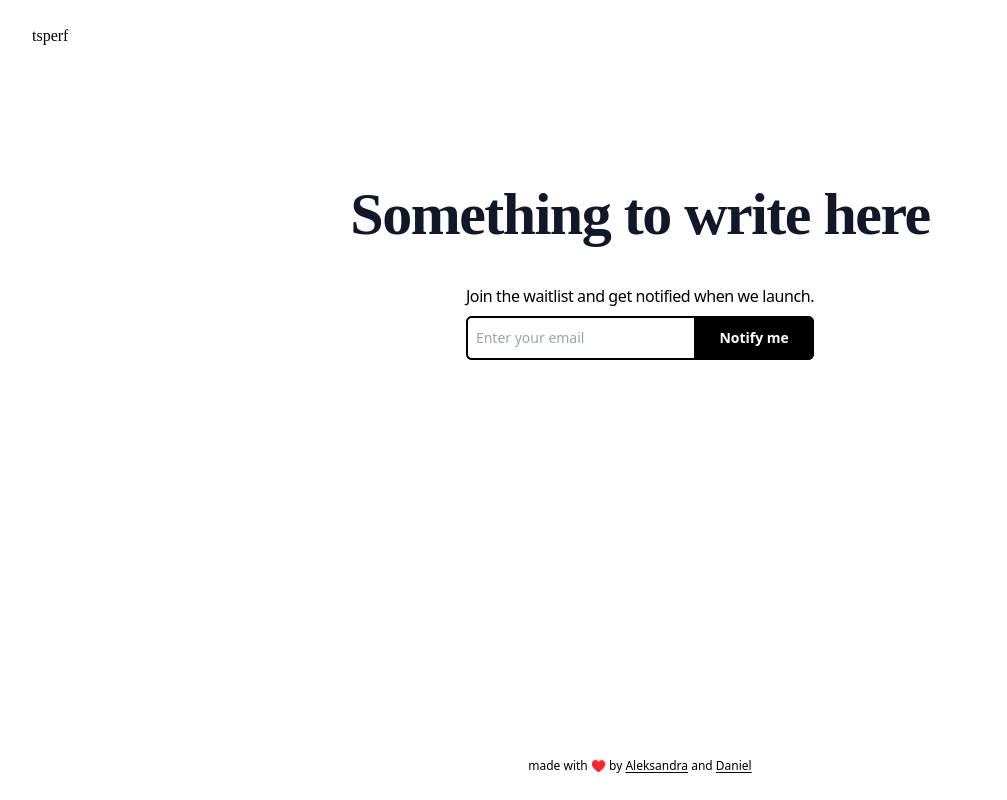
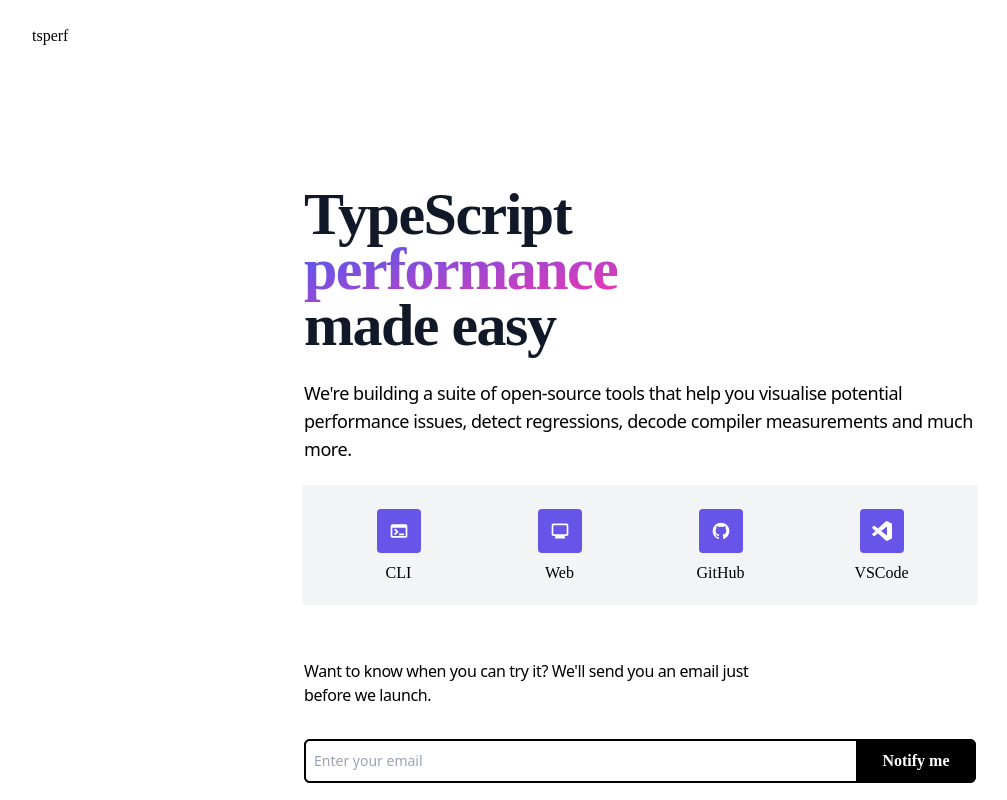
Before and after one commit to tsperf/website, a React (Vite) app: page / in a window 1280 px wide. Shown: the top 800 px of the page, without its empty margins (0-1007 px from the left). Built offline with nearby package versions, Linux system fonts and the light colour scheme; no server answers.

Commit message:
feat: add some content

```diff
--- a/src/App.tsx
+++ b/src/App.tsx
@@ -68,7 +68,7 @@
           className="flex items-center justify-between p-6 lg:px-8"
           aria-label="Global"
         >
-          <div className="flex lg:flex-1">
+          <div className="flex lg:flex-[33%] sm:flex-1">
             <a
               href="#"
               className="-m-1.5 p-1.5"
@@ -81,17 +81,57 @@
 
       <main className="isolate">
         <div className="relative pt-14">
-          <div className="py-24 sm:py-32">
+          <div className="py-12 sm:py-32">
             <div className="mx-auto max-w-7xl px-6 lg:px-8">
-              <div className="mx-auto max-w-2xl text-center">
-                <h1 className="text-4xl font-bold tracking-tight text-gray-900 sm:text-6xl">
-                  Something to write here
+              <div className="mx-auto max-w-2xl">
+                <h1 className="text-5xl font-bold tracking-tight text-gray-900 sm:text-6xl flex flex-col items-start">
+                  <span>TypeScript</span>
+                  <span className="inline-block -my-4 text-transparent leading-snug bg-clip-text bg-gradient-to-br from-[#395ef9] to-[#ff32ab]">performance</span>
+                  <span>made easy</span>
                 </h1>
-                <div className="mt-10 flex items-center justify-center gap-x-6">
-                  <div className="mx-auto max-w-7xl">
-                    <span className="mx-auto text-center tracking-tight">
-                      Join the waitlist and get notified when we launch.
-                    </span>
+                <div className="mt-6 flex flex-col gap-6">
+                  <span className="tracking-tight text-lg ">
+                    We're building a suite of open-source tools that help you visualise potential performance issues, detect regressions, decode compiler measurements and much more.
+                  </span>
+
+                  <ul className="flex flex-row flex-wrap gap-8 justify-between bg-gray-100 rounded px-8 pt-6 pb-5 -m-0.5">
+                    <li className="flex flex-col gap-2 items-center flex-[33%] sm:flex-1">
+                      <div className="bg-[#6754e8] text-xl p-3 rounded text-white">
+                        <svg xmlns="http://www.w3.org/2000/svg" width="1em" height="1em" viewBox="0 0 24 24"><path fill="currentColor" d="M4 20q-.825 0-1.413-.588T2 18V6q0-.825.588-1.413T4 4h16q.825 0 1.413.588T22 6v12q0 .825-.588 1.413T20 20H4Zm0-2h16V8H4v10Zm3.5-1l-1.4-1.4L8.675 13l-2.6-2.6L7.5 9l4 4l-4 4Zm4.5 0v-2h6v2h-6Z"></path></svg>
+                      </div>
+                      <h2>
+                        CLI
+                      </h2>
+                    </li>
+                    <li className="flex flex-col gap-2 items-center flex-[33%] sm:flex-1">
+                      <div className="bg-[#6754e8] text-xl p-3 rounded text-white">
+                        <svg xmlns="http://www.w3.org/2000/svg" width="1em" height="1em" viewBox="0 0 24 24"><path fill="currentColor" d="M20 3H4c-1.1 0-2 .9-2 2v11c0 1.1.9 2 2 2h3l-1 1v2h12v-2l-1-1h3c1.1 0 2-.9 2-2V5c0-1.1-.9-2-2-2zm0 13H4V5h16v11z"></path></svg>
+                      </div>
+                      <h2>
+                        Web
+                      </h2>
+                    </li>
+                    <li className="flex flex-col gap-2 items-center flex-[33%] sm:flex-1">
+                      <div className="bg-[#6754e8] text-xl p-3 rounded text-white">
+                        <svg xmlns="http://www.w3.org/2000/svg" width="1em" height="1em" viewBox="0 0 24 24"><path fill="currentColor" d="M12 2A10 10 0 0 0 2 12c0 4.42 2.87 8.17 6.84 9.5c.5.08.66-.23.66-.5v-1.69c-2.77.6-3.36-1.34-3.36-1.34c-.46-1.16-1.11-1.47-1.11-1.47c-.91-.62.07-.6.07-.6c1 .07 1.53 1.03 1.53 1.03c.87 1.52 2.34 1.07 2.91.83c.09-.65.35-1.09.63-1.34c-2.22-.25-4.55-1.11-4.55-4.92c0-1.11.38-2 1.03-2.71c-.1-.25-.45-1.29.1-2.64c0 0 .84-.27 2.75 1.02c.79-.22 1.65-.33 2.5-.33c.85 0 1.71.11 2.5.33c1.91-1.29 2.75-1.02 2.75-1.02c.55 1.35.2 2.39.1 2.64c.65.71 1.03 1.6 1.03 2.71c0 3.82-2.34 4.66-4.57 4.91c.36.31.69.92.69 1.85V21c0 .27.16.59.67.5C19.14 20.16 22 16.42 22 12A10 10 0 0 0 12 2Z"></path></svg>
+                      </div>
+                      <h2>
+                        GitHub
+                      </h2>
+                    </li>
+                    <li className="flex flex-col gap-2 items-center flex-[33%] sm:flex-1">
+                      <div className="bg-[#6754e8] text-xl p-3 rounded text-white">
+                        <svg xmlns="http://www.w3.org/2000/svg" width="1em" height="1em" viewBox="0 0 24 24"><g fill="none"><g fill="currentColor" clipPath="url(#akarIconsVscodeFill0)"><path d="M.228 8.37s-.584-.427.117-.995L1.98 5.897s.467-.497.962-.064l15.081 11.542v5.534s-.007.87-1.11.774L.227 8.369Z"></path><path d="M4.116 11.937L.228 15.509s-.4.3 0 .837l1.805 1.66s.429.465 1.062-.065l4.121-3.158l-3.1-2.846Zm6.824.029l7.13-5.502l-.047-5.505s-.305-1.202-1.32-.576L7.216 9.11l3.724 2.856Z"></path><path d="M16.912 23.69c.414.428.916.288.916.288l5.556-2.767c.711-.49.611-1.098.611-1.098V3.588c0-.726-.735-.977-.735-.977L18.444.264c-1.052-.657-1.741.119-1.741.119s.886-.645 1.32.576v21.85c0 .15-.032.297-.095.43c-.127.259-.402.5-1.062.4l.046.051Z"></path></g><defs><clipPath id="akarIconsVscodeFill0"><path fill="#fff" d="M0 0h24v24H0z"></path></clipPath></defs></g></svg>
+                      </div>
+                      <h2>
+                        VSCode
+                      </h2>
+                    </li>
+                  </ul>
+                  <span className="mt-8 tracking-tight max-w-md">
+                    Want to know when you can try it? We'll send you an email just before we launch.
+                  </span>
+                  <div className="max-w-7xl">
                     <form
                       className="mx-auto mt-2 flex bg-black rounded-md"
                       onSubmit={async (e) => {
@@ -134,7 +174,7 @@
 
                       <button
                         type="submit"
-                        className="w-[120px] flex justify-center items-center rounded-r-md bg-black flex-none text-white px-4 py-2.5 text-sm font-semibold hover:bg-gray-800 focus-visible:outline focus-visible:outline-2 focus-visible:outline-offset-2 focus-visible:outline-white"
+                        className="w-[120px] flex justify-center items-center rounded-r-md bg-black flex-none text-white px-4 py-2.5 font-semibold hover:bg-gray-800 focus-visible:outline focus-visible:outline-2 focus-visible:outline-offset-2 focus-visible:outline-white"
                       >
                         {state.loading && (
                           <div role="status">
@@ -166,13 +206,16 @@
                       </p>
                     )}
                   </div>
+
+                  <span className="mt-8 tracking-tight max-w-md">
+                    If you can't wait, or want to help out, send us a DM on Twitter.
+                  </span>
                 </div>
               </div>
             </div>
           </div>
         </div>
       </main>
-
       <footer>
         <div className="mt-8 py-6 md:order-1 md:mt-0">
           <p className="text-center text-xs leading-5">
--- a/src/index.css
+++ b/src/index.css
@@ -13,6 +13,7 @@
 
 h1,
 h2,
-h3 {
+h3,
+button {
   font-family: 'Cal Sans';
 }
```
